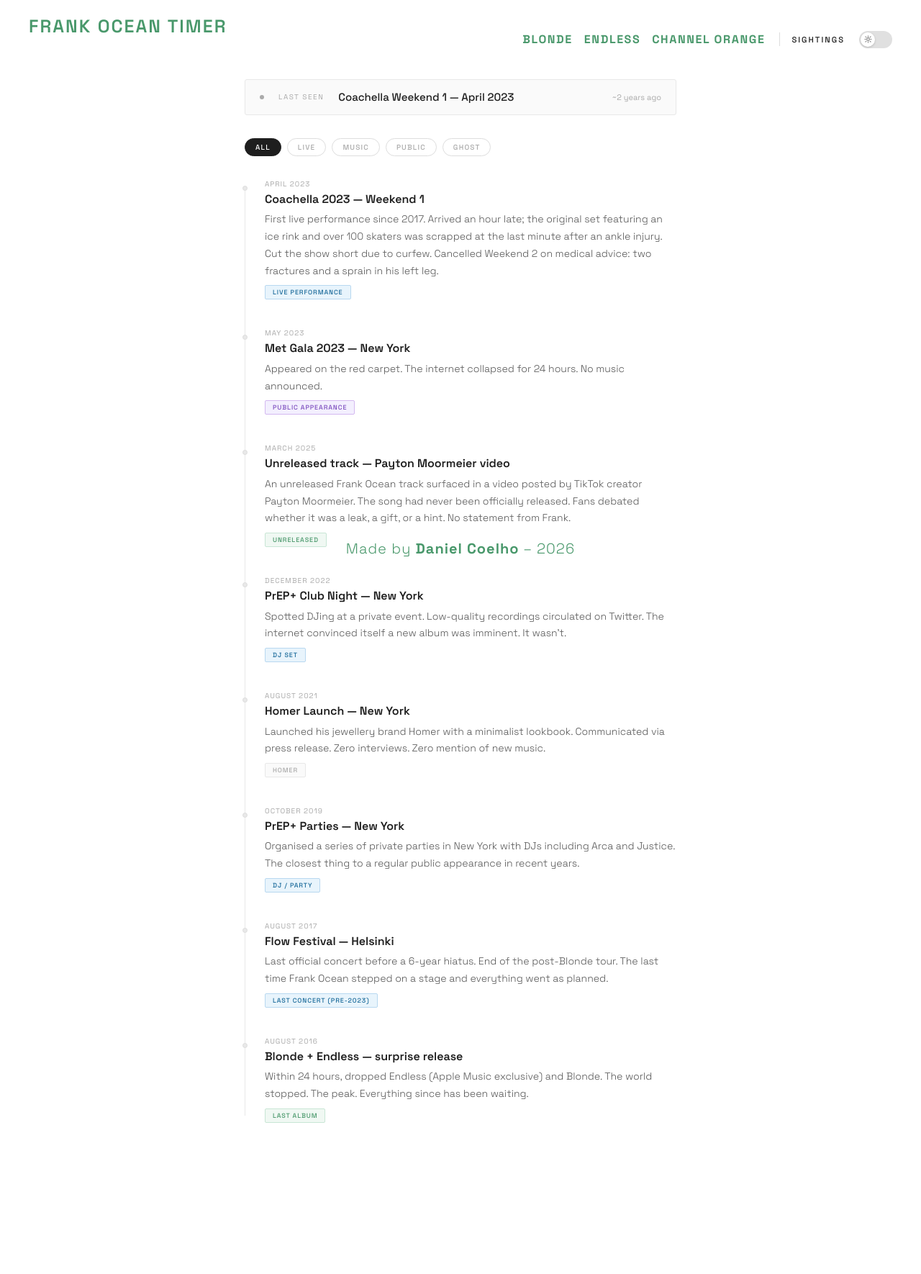
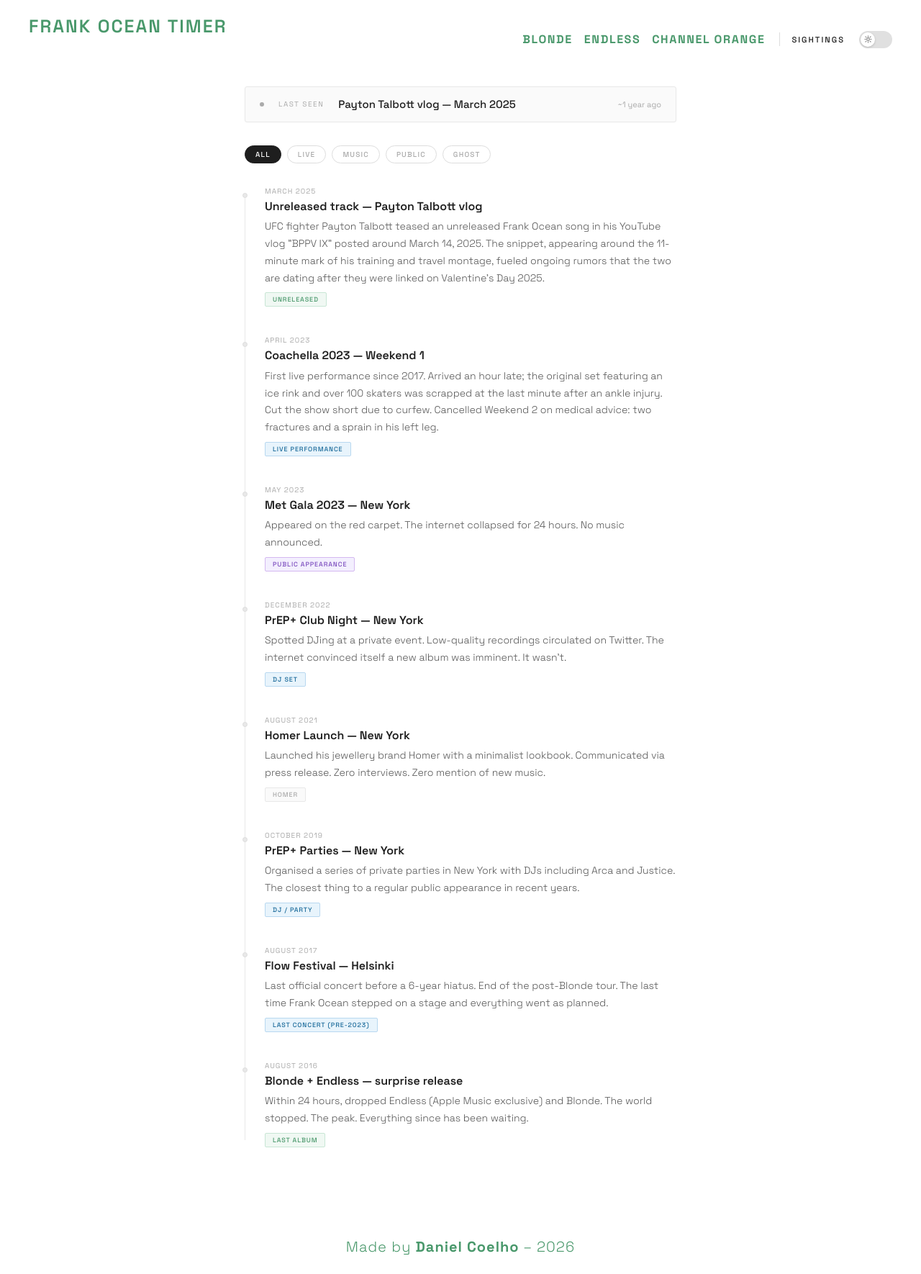
Before and after one commit to Deni-jpg/Frank-Ocean-Timer, a Flask app: page /sightings in a window 1280 px wide. Shown: the whole page at 72% size. Before the commit the page ends 1560 px from the top, so only its background shows below. Run offline with Flask 3, Linux system fonts and the light colour scheme.

Commit message:
fix css alinhamento E PAYTOM

```diff
--- a/static/css/sightings.css
+++ b/static/css/sightings.css
@@ -32,7 +31,6 @@
 *, *::before, *::after { box-sizing: border-box; margin: 0; padding: 0; }
 
 html, body {
-  height: 100%;
   font-family: 'Space Grotesk', sans-serif;
   background: var(--bg);
   color: var(--text);
@@ -41,10 +39,12 @@
 }
 
 body {
-  position: relative;
   min-height: 100vh;
   display: flex;
   flex-direction: column;
+  position: relative;
+  /* padding-top empurra o conteudo para baixo do cabeçalho absoluto */
+  padding-top: 80px;
 }
 
 /* ── Cursor ── */
@@ -177,13 +176,12 @@
 /* ── Conteúdo ── */
 #conteudo {
   flex: 1;
-  padding: 110px 40px 60px;
+  padding: 40px 40px 60px;
   max-width: 680px;
   width: 100%;
   margin: 0 auto;
 }
 
-/* last seen */
 .last-seen {
   display: flex;
   align-items: center;
@@ -287,64 +266,26 @@
   font-weight: 500;
 }
 
-/* live — azul */
-.event-tag.live {
-  background: #e8f4fc;
-  color: #1a6a9a;
-  border: 1px solid #b8d8f0;
-}
-html.dark .event-tag.live {
-  background: #0d1e2e;
-  color: #7ec8f0;
-  border-color: #1a3a5c;
-}
+.event-tag.live   { background: #e8f4fc; color: #1a6a9a; border: 1px solid #b8d8f0; }
+.event-tag.music  { background: #f0f8f3; color: #49986B; border: 1px solid #c8e6d5; }
+.event-tag.public { background: #f3effe; color: #7c4dbe; border: 1px solid #d4b8f0; }
+.event-tag.ghost  { background: var(--surface); color: var(--text-muted); border: 1px solid var(--border); }
 
-/* music — verde */
-.event-tag.music {
-  background: #f0f8f3;
-  color: #49986B;
-  border: 1px solid #c8e6d5;
-}
-html.dark .event-tag.music {
-  background: #0e2018;
-  color: #5fc49a;
-  border-color: #1a4030;
-}
+html.dark .event-tag.live   { background: #0d1e2e; color: #7ec8f0; border-color: #1a3a5c; }
+html.dark .event-tag.music  { background: #0e2018; color: #5fc49a; border-color: #1a4030; }
+html.dark .event-tag.public { background: #1e1028; color: #c49af0; border-color: #3d2255; }
 
-/* public appearance — lilás */
-.event-tag.public {
-  background: #f3effe;
-  color: #7c4dbe;
-  border: 1px solid #d4b8f0;
-}
-html.dark .event-tag.public {
-  background: #1e1028;
-  color: #c49af0;
-  border-color: #3d2255;
-}
-
-/* ghost — neutro */
-.event-tag.ghost {
-  background: var(--surface);
-  color: var(--text-muted);
-  border: 1px solid var(--border);
-}
-
-/* ── Rodapé — igual ao index.html ── */
-#pe { width: 100%; }
-
+/* ── Rodapé — igual ao index.html mas em flow normal ── */
 #rodape {
   font-family: 'Space Grotesk', sans-serif;
-  position: absolute;
-  bottom: 25px;
-  left: 50%;
-  transform: translateX(-50%);
+  text-align: center;
+  padding: 25px 0;
   font-weight: 300;
   font-size: 20px;
   color: var(--green);
-  white-space: nowrap;
   letter-spacing: 0.05em;
   transition: color 0.3s;
+  flex-shrink: 0;
 }
 
 #rodape a {
--- a/templates/sightings.html
+++ b/templates/sightings.html
@@ -32,7 +32,6 @@
     <a href="/endless"        class="nav-btn endless">Endless</a>
     <a href="/channel-orange" class="nav-btn channel-orange">Channel Orange</a>
     <a href="/sightings"      class="nav-sightings active">Sightings</a>
-
     <button id="themeToggle" aria-label="Toggle dark mode">
       <span class="switch-track">
         <span class="switch-thumb">
@@ -60,11 +59,10 @@
     <div class="last-seen">
       <span class="ls-dot"></span>
       <span class="ls-label">Last seen</span>
-      <span class="ls-value">Coachella Weekend 1 — April 2023</span>
-      <span class="ls-ago">~2 years ago</span>
+      <span class="ls-value">Payton Talbott vlog — March 2025</span>
+      <span class="ls-ago">~1 year ago</span>
     </div>
 
-    <!-- Filtros -->
     <div id="filters">
       <button class="filter-btn active" data-tag="all">All</button>
       <button class="filter-btn" data-tag="live">Live</button>
@@ -74,6 +72,13 @@
     </div>
 
     <div class="timeline">
+
+      <div class="event" data-tags="music">
+        <p class="event-date">March 2025</p>
+        <p class="event-title">Unreleased track — Payton Talbott vlog</p>
+        <p class="event-desc">UFC fighter Payton Talbott teased an unreleased Frank Ocean song in his YouTube vlog "BPPV IX" posted around March 14, 2025. The snippet, appearing around the 11-minute mark of his training and travel montage, fueled ongoing rumors that the two are dating after they were linked on Valentine's Day 2025.</p>
+        <span class="event-tag music">unreleased</span>
+      </div>
 
       <div class="event" data-tags="live">
         <p class="event-date">April 2023</p>
@@ -87,13 +92,6 @@
         <p class="event-title">Met Gala 2023 — New York</p>
         <p class="event-desc">Appeared on the red carpet. The internet collapsed for 24 hours. No music announced.</p>
         <span class="event-tag public">public appearance</span>
-      </div>
-
-      <div class="event" data-tags="music">
-        <p class="event-date">March 2025</p>
-        <p class="event-title">Unreleased track — Payton Moormeier video</p>
-        <p class="event-desc">An unreleased Frank Ocean track surfaced in a video posted by TikTok creator Payton Moormeier. The song had never been officially released. Fans debated whether it was a leak, a gift, or a hint. No statement from Frank.</p>
-        <span class="event-tag music">unreleased</span>
       </div>
 
       <div class="event" data-tags="live">
@@ -134,15 +132,12 @@
     </div>
   </div>
 
-  <div id="pe">
-    <footer id="rodape">
-      Made by <a href="https://linktr.ee/deni.jpg" target="_blank">Daniel Coelho</a> – 2026
-    </footer>
-  </div>
+  <footer id="rodape">
+    Made by <a href="https://linktr.ee/deni.jpg" target="_blank">Daniel Coelho</a> – 2026
+  </footer>
 
   <script src="{{ url_for('static', filename='js/vinyl-cursor.js') }}"></script>
   <script>
-    // dark mode
     const btn  = document.getElementById('themeToggle');
     const html = document.documentElement;
     if (localStorage.getItem('theme') === 'dark') html.classList.add('dark');
@@ -151,22 +146,15 @@
       localStorage.setItem('theme', html.classList.contains('dark') ? 'dark' : 'light');
     });
 
-    // filtros
     const filterBtns = document.querySelectorAll('.filter-btn');
     const events     = document.querySelectorAll('.event');
-
     filterBtns.forEach(btn => {
       btn.addEventListener('click', () => {
         filterBtns.forEach(b => b.classList.remove('active'));
         btn.classList.add('active');
-
         const tag = btn.dataset.tag;
         events.forEach(ev => {
-          if (tag === 'all' || ev.dataset.tags === tag) {
-            ev.style.display = '';
-          } else {
-            ev.style.display = 'none';
-          }
+          ev.style.display = (tag === 'all' || ev.dataset.tags === tag) ? '' : 'none';
         });
       });
     });
```
Also changed, not shown: other parts of static/css/sightings.css (+13 -43 lines).
